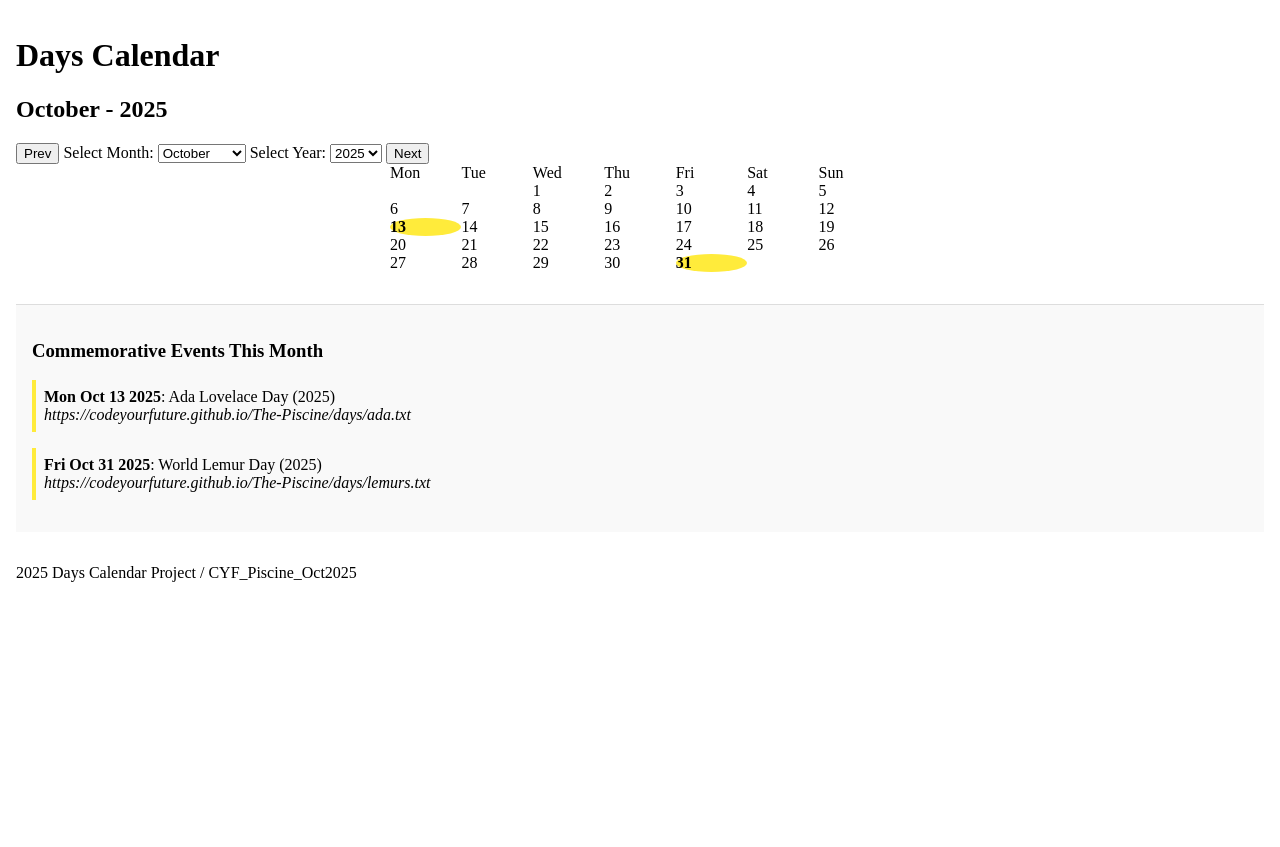
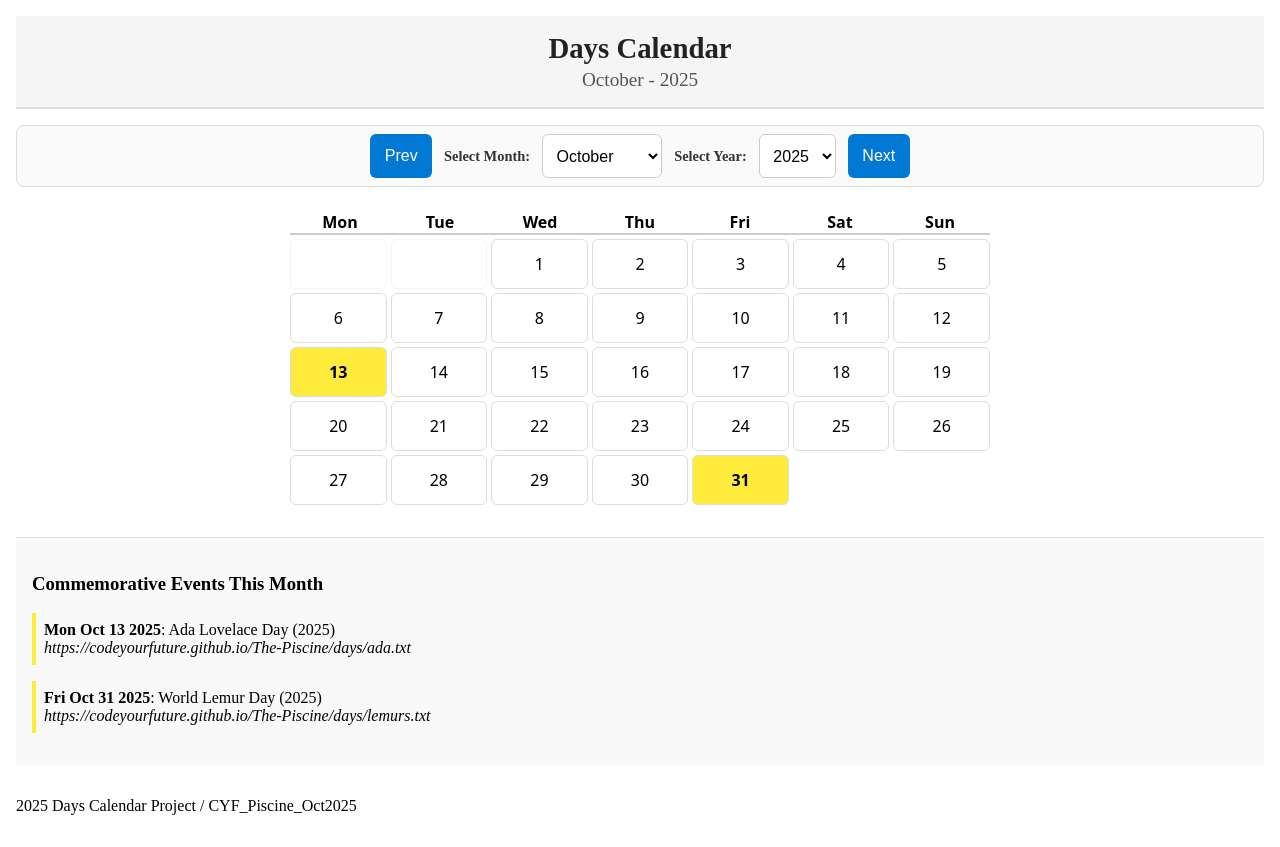
Before and after one commit to saqibjvd/project-days-calendar, a website with bundled scripts: page index.html in a window 1280 px wide. Before the commit the page ends 800 px from the top, so only its background shows below. Built offline with nearby package versions, Linux system fonts and the light colour scheme.

Commit message:
Changes in Index, style and scripts to score 100 in accessibility.

```diff
--- a/index.html
+++ b/index.html
@@ -26,7 +26,7 @@
         </section>
 
         <main role="main" aria-labelledby="general-title">
-            <section class="calendar" id="calendar" role="grid" aria-label="Monthly calendar">
+            <div class="calendar" id="calendar" role="grid" aria-label="Monthly calendar">
               <div role="rowgroup"> <!--accessibility enhance -->
                 <div class="weekdays" id="weekdays" role="row">
                     <div role="columnheader">Mon</div>
@@ -39,11 +39,11 @@
                 </div>
               </div>
 
-            <div id="days-container" class="days" role="rowgroup">
+                <div id="days-container" class="days" role="rowgroup">
                 <!-- section to add the days here. -->
 
+                </div>
             </div>
-            </section>
 
             <section id="event-list">
                 <h3>Commemorative Events This Month</h3>
--- a/style.css
+++ b/style.css
@@ -2,19 +2,141 @@ body {
   margin: 0;
   padding: 1rem;
 }
-
-.calendar {
-  max-width: 500px;
-  margin: 0 auto;
+/* ==== HEADER ==== */
+header {
+  text-align: center;
+  margin-bottom: 1rem;
+  padding: 1rem 0;
+  background-color: #f5f5f5;
+  border-bottom: 2px solid #ddd;
 }
 
-.weekdays {
+header h1 {
+  margin: 0;
+  font-size: 1.8rem;
+  color: #222;
+}
+
+header h2 {
+  margin: 0.25rem 0 0;
+  font-size: 1.2rem;
+  color: #555;
+  font-weight: normal;
+}
+
+/* ==== CONTROLS SECTION ==== */
+#controls {
+  display: flex;
+  flex-wrap: wrap;
+  justify-content: center;
+  align-items: center;
+  gap: 0.75rem;
+  padding: 0.5rem;
+  margin-bottom: 1.5rem;
+  background-color: #fafafa;
+  border: 1px solid #ddd;
+  border-radius: 8px;
+}
+
+/* Labels and Selects */
+#controls label {
+  font-weight: 600;
+  font-size: 0.9rem;
+  color: #333;
+}
+
+#controls select {
+  padding: 0.4rem 0.6rem;
+  font-size: 1rem;
+  border-radius: 6px;
+  border: 1px solid #ccc;
+  background-color: #fff;
+  cursor: pointer;
+}
+
+#controls select:focus {
+  outline: 2px solid #0078d4;
+  outline-offset: 2px;
+}
+
+/* ==== BUTTONS ==== */
+.button {
+  padding: 0.5rem 0.9rem;
+  font-size: 1rem;
+  background-color: #0078d4;
+  color: #fff;
+  border: none;
+  border-radius: 6px;
+  cursor: pointer;
+  transition: background-color 0.2s ease;
+}
+
+.button:hover {
+  background-color: #005fa3;
+}
+
+.button:focus {
+  outline: 2px solid #005fa3;
+  outline-offset: 2px;
+}
+
+.button:active {
+  background-color: #004d80;
+}
+
+/* Larger touch targets for accessibility */
+.button,
+#controls select {
+  min-height: 44px; /* WCAG recommended minimum touch size */
+}
+/* ==== CALENDAR GRID LAYOUT ==== */
+.calendar {
+  display:block;
+  max-width: 700px;
+  margin: 0 auto;
+  border-collapse: collapse;
+  font-family: system-ui, sans-serif;
+  text-align: center;
+}
+
+/* Header row (Mon, Tue, etc.) */
+#weekdays {
   display: grid;
   grid-template-columns: repeat(7, 1fr);
+  font-weight: bold;
+  border-bottom: 2px solid #ccc;
+  margin-bottom: 0.25rem;
 }
-.days{
+
+/* Container for all week rows */
+#days-container {
+  display: flex;
+  flex-direction: column; /* stack week rows vertically */
+  gap: 4px;
+}
+
+/* Each week row: horizontal grid of 7 equal columns */
+#days-container [role="row"] {
   display: grid;
   grid-template-columns: repeat(7, 1fr);
+  gap: 4px;
+}
+
+/* Each day cell */
+#days-container [role="gridcell"] {
+  border: 1px solid #ddd;
+  border-radius: 6px;
+  padding: 0.5em;
+  min-height: 2em;
+  display: flex;
+  align-items: center;
+  justify-content: center;
+  cursor: pointer;
+}
+
+/* Empty placeholders before first day */
+.other-month {
+  opacity: 0.3;
 }
 
 .commemorative-day {
--- a/web.mjs
+++ b/web.mjs
@@ -60,48 +60,73 @@ console.log("Loaded commemorativeDays:", commemorativeDays);
 
 
 function renderCalendar(year, month) {
-  // Title
+  // Title (assumes months[] array exists and titleCalendar is a DOM node)
   const textMonth = months[month];
   titleCalendar.textContent = `${textMonth} - ${year}`;
-  // Adding days
+
+  // Clear old days
   daysContainer.innerHTML = "";
-  // fill empties days
-  const firstDay = new Date(year, month, 1).getDay();
+  // Ensure daysContainer is role=rowgroup (outer wrapper should be role=grid)
+  daysContainer.setAttribute("role", "rowgroup");
 
-//   const firstDay = (new Date(year, month, 1).getDay() + 6) % 7;
+  // Get first day of month (0 = Sunday, 1 = Monday, ... 6 = Saturday)
+  const jsFirstDay = new Date(year, month, 1).getDay();
+  // Convert to Monday-first index: 0 = Monday, ... 6 = Sunday
+  const firstDay = (jsFirstDay + 6) % 7;
 
-  for (let j = 1; j < firstDay; j++) {
+  // Total days in month
+  const daysOfMonth = new Date(year, month + 1, 0).getDate();
+
+  // Create the first week row
+  let weekRow = document.createElement("div");
+  weekRow.setAttribute("role", "row");
+
+  // 1) Fill empty slots before the 1st (firstDay blanks)
+  for (let j = 0; j < firstDay; j++) {
     const emptyDay = document.createElement("div");
-    emptyDay.textContent = "  ";
-    daysContainer.appendChild(emptyDay);
+    emptyDay.textContent = ""; // visually empty
+    emptyDay.setAttribute("role", "gridcell");
+    emptyDay.setAttribute("aria-label", "Empty day");
+    // optional: mark as other-month for styling
+    emptyDay.classList.add("other-month");
+    weekRow.appendChild(emptyDay);
   }
 
-  const daysOfMonth = new Date(year, month + 1, 0).getDate();
-  // fill the day container
+  // 2) Fill real days
   for (let i = 1; i <= daysOfMonth; i++) {
     const day = document.createElement("div");
     day.textContent = i;
     day.value = i;
+    day.setAttribute("role", "gridcell");
+    day.setAttribute("aria-label", `Day ${i} ${months[month]} ${year}`);
+    day.tabIndex = 0; // keyboard focusable
 
-    // Create YYYY-MM-DD string for comparison *
-    const dateStr = `${year}-${String(month + 1).padStart(2, "0")}-${String(
-      i
-    ).padStart(2, "0")}`;
-
-    // Check if this day matches any commemorative event
-    const event = commemorativeDays.find((e) => {
-      if (!e.start) return false;
-      return e.start.startsWith(dateStr);
-    });
-
+    // Attach event marker if any commemorative day matches YYYY-MM-DD
+    const dateStr = `${year}-${String(month + 1).padStart(2, "0")}-${String(i).padStart(2, "0")}`;
+    const event = commemorativeDays.find((e) => e.start && e.start.startsWith(dateStr));
     if (event) {
       day.classList.add("commemorative-day");
-      day.title = `${event.summary}\n${event.description || ""}`; //*
+      day.title = `${event.summary}\n${event.description || ""}`;
     }
-    daysContainer.appendChild(day);
-    renderEventList(year, month);
 
+    weekRow.appendChild(day);
+
+    // Determine weekday for the current date, in Monday-first indexing
+    const jsDay = new Date(year, month, i).getDay();
+    const isoDay = (jsDay + 6) % 7; // 0=Mon ... 6=Sun
+
+    // If this is the end of the week (Sunday in Monday-first scheme) OR the last day of month,
+    // close the row and append it to daysContainer.
+    if (isoDay === 6 || i === daysOfMonth) {
+      daysContainer.appendChild(weekRow);
+      // start a fresh week row for the next iteration
+      weekRow = document.createElement("div");
+      weekRow.setAttribute("role", "row");
+    }
   }
+
+  // 3) After rendering all days, update the event list (once)
+  renderEventList(year, month);
 }
 
 function renderEventList(year, month) {
```
